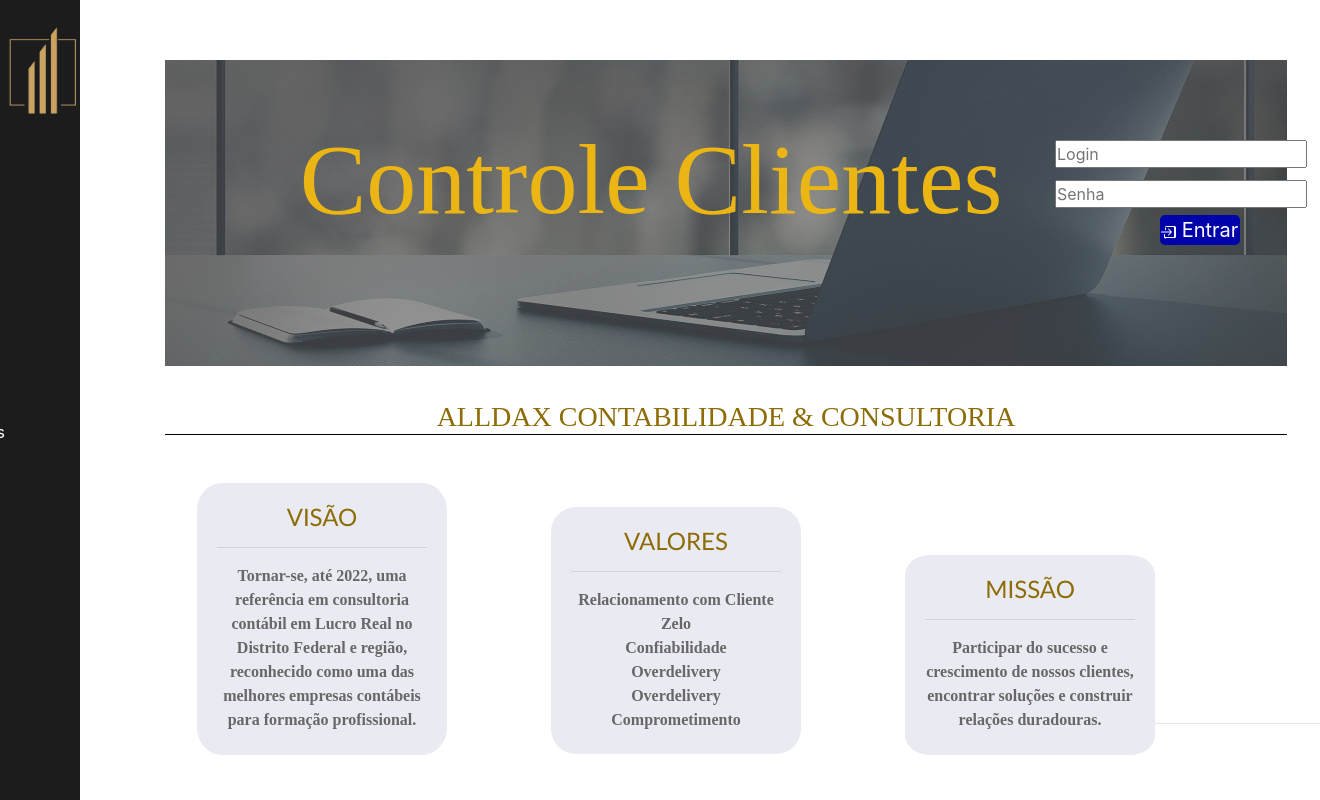
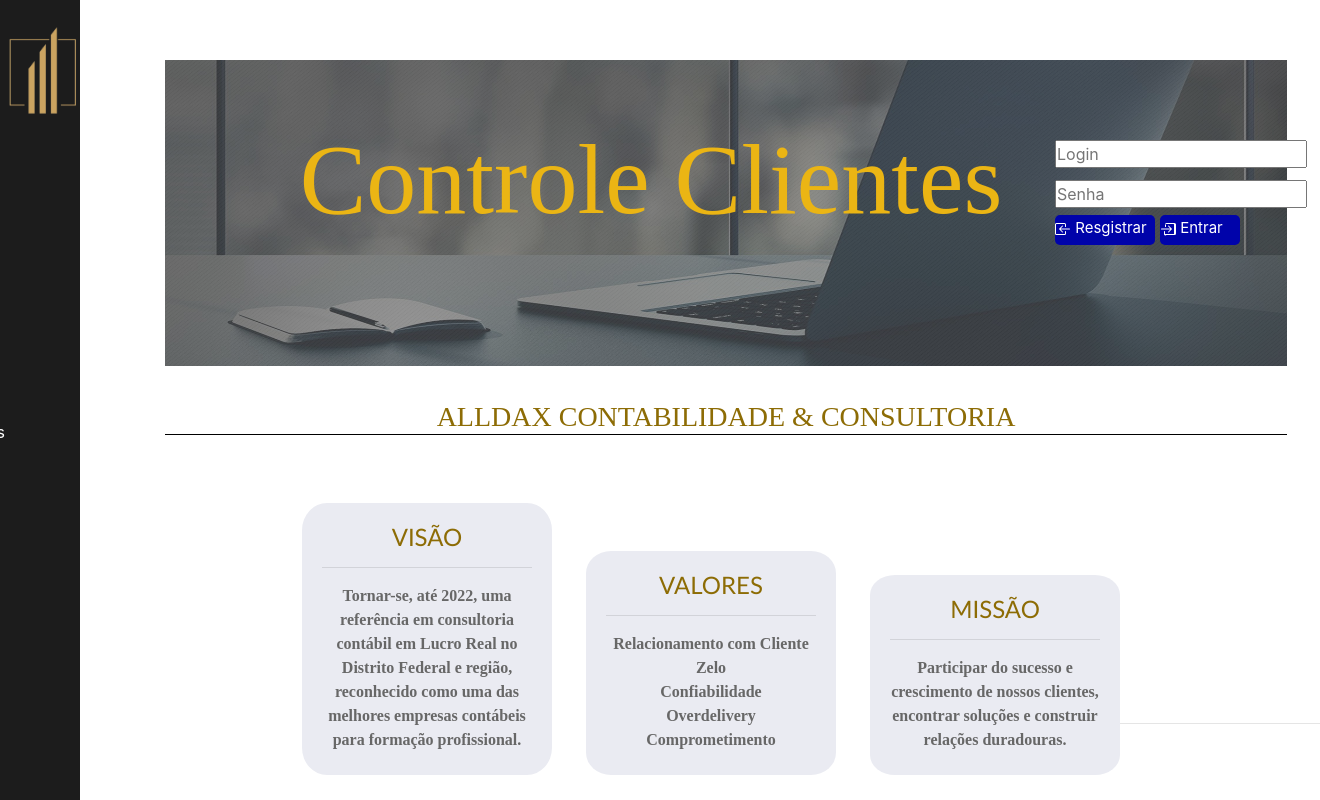
Before and after one commit to Alldax-Contabilidade/UnificacaoControles, a Flask app: page / in a window 1320 px wide. Run offline with Flask 2, Linux system fonts and the light colour scheme; some libraries are stand-ins or nearby versions.

Commit message:
adição do botão de registro

```diff
--- a/project_flask/app/static/css/estilo_barra.css
+++ b/project_flask/app/static/css/estilo_barra.css
@@ -3,6 +3,7 @@
     margin: auto;
 
 }
+
 .selection-menu{
     text-decoration: none;
     color: white;
@@ -60,11 +61,34 @@ input[type="checkbox"]:checked ~ .pag-inicial{
 
     text-decoration:double;
 }
+.Register{
+    list-style: none;
+    position: absolute;
+    top: 215px;
+    left: 890px;
+    background-color:#0003aa;
+    width: 100px;
+    height: 30px;
+    border-radius: 5px;
+}
+.Register:hover{
+    background-color: rgb(255, 255, 255);
+
+    text-decoration:double;
+}
 .entrar{
-    font-size: 20px;
+    font-size: 15px;
     color:#ffffff;
 }
 .entrar:hover{
+    color: #0003aa;
+    text-decoration:double;
+}
+.registrar{
+    font-size: 15px;
+    color:#ffffff;
+}
+.registrar:hover{
     color: #0003aa;
     text-decoration:double;
 }
@@ -176,13 +200,13 @@ input[type="checkbox"]{
 }
 .valores-empresa{
     /*background-color: red;*/
-    height: 340px;
+    height: 300px;
     font-family: Didot, serif;
 }
 #titulo-valores h3{
     text-align: center;
     border-bottom: 1px solid #000000;
-    border-width: 50%;
+    border-width: 40%;
 }
 #cultura{
     /* background-color: blue; */
@@ -198,9 +222,9 @@ input[type="checkbox"]{
     padding: 20px;
     background-color: #EAEBF2;
     display: inline-block;
-    margin-right: 30;
-    margin-top: 20;
-    margin-bottom: 20;
+    margin-right: 30px;
+    margin-top: 20px;
+    margin-bottom: 20px;
     width: 350px;
     height: 250px;
     border-radius: 10%;
@@ -213,7 +237,7 @@ h4{
     color: #676767;
 }
 #valores-cultura{
-    height: 247px;
+    height: 224px;
 }
 #visao-cultura{
     height: 272px;
--- a/project_flask/app/static/css/estilo_calendario.css
+++ b/project_flask/app/static/css/estilo_calendario.css
@@ -0,0 +1,6 @@
+.calendario{
+ position: relative;
+ left: 100px;
+
+
+}
--- a/project_flask/app/templates/index.html
+++ b/project_flask/app/templates/index.html
@@ -1,12 +1,14 @@
 {% extends 'barra-lateral.html' %}
 
 {% block content %}
-<div class="pag-inicial">
+<div class="container"></div>
+        <div class="pag-inicial">
                 <div id="banner-inicial">
+
                     <img id="img-home" src="{{ url_for('static', filename='img/home.jpg') }}">
                 <h1 id="titulo-index">Controle Clientes</h1>
 
- <div class="login">
+  <div class="login">
             <input type="text" name="Nome" size="20" placeholder="Login"
                 value="" required>
 
@@ -23,6 +25,14 @@
                         </svg>
                     Entrar</a></li>
                 </ul>
+                <ul class="Register">
+                    <li><a class="registrar" href="#">
+                        <svg xmlns="http://www.w3.org/2000/svg" width="16" height="16" fill="currentColor" class="bi bi-box-arrow-in-left" viewBox="0 0 16 16">
+                            <path fill-rule="evenodd" d="M10 3.5a.5.5 0 0 0-.5-.5h-8a.5.5 0 0 0-.5.5v9a.5.5 0 0 0 .5.5h8a.5.5 0 0 0 .5-.5v-2a.5.5 0 0 1 1 0v2A1.5 1.5 0 0 1 9.5 14h-8A1.5 1.5 0 0 1 0 12.5v-9A1.5 1.5 0 0 1 1.5 2h8A1.5 1.5 0 0 1 11 3.5v2a.5.5 0 0 1-1 0v-2z"/>
+                            <path fill-rule="evenodd" d="M4.146 8.354a.5.5 0 0 1 0-.708l3-3a.5.5 0 1 1 .708.708L5.707 7.5H14.5a.5.5 0 0 1 0 1H5.707l2.147 2.146a.5.5 0 0 1-.708.708l-3-3z"/>
+                          </svg>
+                Resgistrar</a></li>
+            </ul>
                 </div>
             <div class="valores-empresa" >
                 <div id="titulo-valores">
@@ -35,7 +45,7 @@
                     </div>
                     <div class="culturas" id="valores-cultura">
                         <h4 >VALORES</h4><hr>
-                        <p>Relacionamento com Cliente<br>Zelo<br>Confiabilidade<br>Overdelivery<br>Overdelivery<br>Comprometimento</p>
+                        <p>Relacionamento com Cliente<br>Zelo<br>Confiabilidade<br>Overdelivery<br>Comprometimento</p>
 
                     </div>
                     <div class="culturas" id="missao-valores" >
@@ -47,5 +57,8 @@
 
                 </div>
             </div>
-        </div>
+        </div>[
+
+
+</div>
 {% endblock %}
```
Also changed, not shown: project_flask/app/templates/pag_calendario.html (+10 -43 lines).
